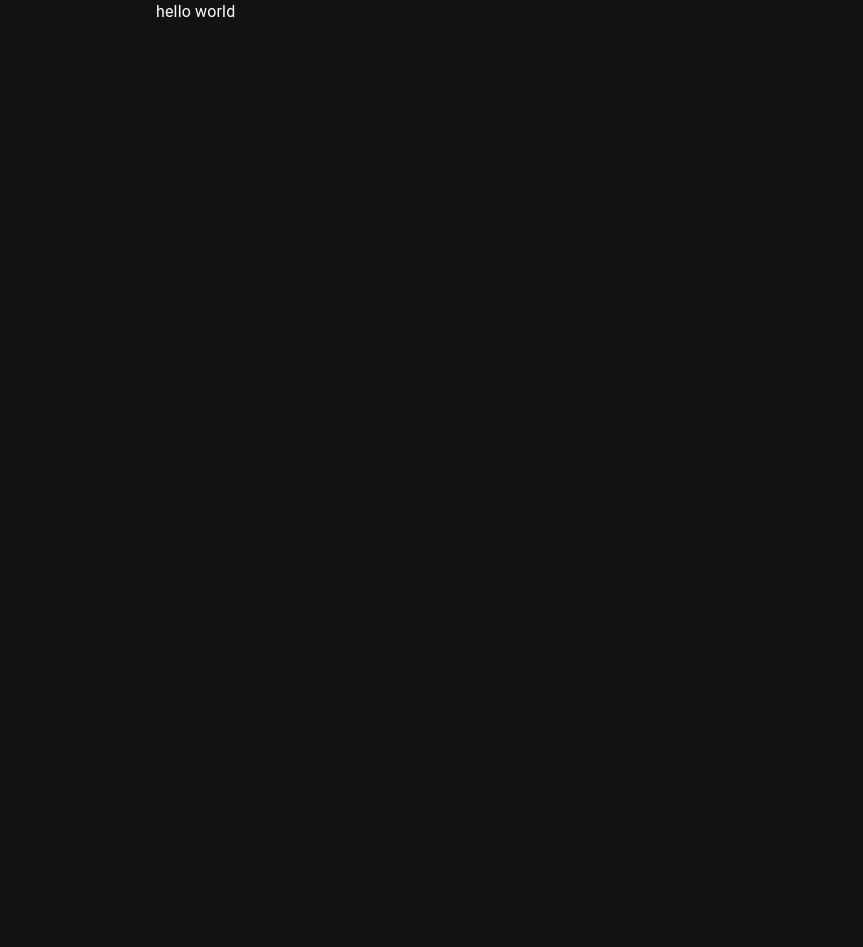
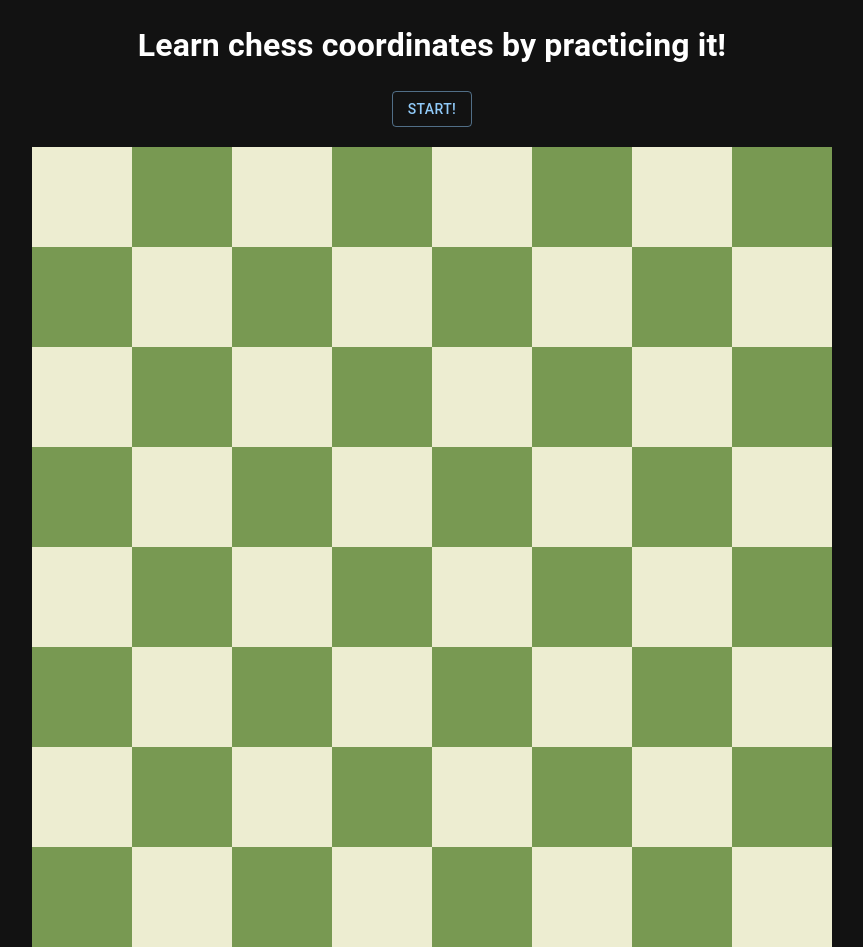
Before and after one commit to kasteckis/chess-coords, a Next.js app: page / in a window 1280 px wide. Shown: the whole page, without its empty margins (208-1071 px from the left). Before the commit the page ends 800 px from the top, so only its background shows below. Built offline with nearby package versions, Linux system fonts and the light colour scheme.

Commit message:
Added chess board

```diff
--- /dev/null
+++ b/components/board/ChessBoard.tsx
@@ -0,0 +1,143 @@
+import React from "react";
+import { Box } from "@mui/material";
+import DarkSquare from "@/components/board/square/DarkSquare";
+import LightSquare from "@/components/board/square/LightSquare";
+
+const ChessBoard = () => {
+  return (
+    <>
+      <Box>
+        <Box
+          sx={{
+            display: "flex",
+            justifyContent: "center",
+            alignItems: "center",
+          }}
+        >
+          <LightSquare />
+          <DarkSquare />
+          <LightSquare />
+          <DarkSquare />
+          <LightSquare />
+          <DarkSquare />
+          <LightSquare />
+          <DarkSquare />
+        </Box>
+        <Box
+          sx={{
+            display: "flex",
+            justifyContent: "center",
+            alignItems: "center",
+          }}
+        >
+          <DarkSquare />
+          <LightSquare />
+          <DarkSquare />
+          <LightSquare />
+          <DarkSquare />
+          <LightSquare />
+          <DarkSquare />
+          <LightSquare />
+        </Box>
+        <Box
+          sx={{
+            display: "flex",
+            justifyContent: "center",
+            alignItems: "center",
+          }}
+        >
+          <LightSquare />
+          <DarkSquare />
+          <LightSquare />
+          <DarkSquare />
+          <LightSquare />
+          <DarkSquare />
+          <LightSquare />
+          <DarkSquare />
+        </Box>
+        <Box
+          sx={{
+            display: "flex",
+            justifyContent: "center",
+            alignItems: "center",
+          }}
+        >
+          <DarkSquare />
+          <LightSquare />
+          <DarkSquare />
+          <LightSquare />
+          <DarkSquare />
+          <LightSquare />
+          <DarkSquare />
+          <LightSquare />
+        </Box>
+        <Box
+          sx={{
+            display: "flex",
+            justifyContent: "center",
+            alignItems: "center",
+          }}
+        >
+          <LightSquare />
+          <DarkSquare />
+          <LightSquare />
+          <DarkSquare />
+          <LightSquare />
+          <DarkSquare />
+          <LightSquare />
+          <DarkSquare />
+        </Box>
+        <Box
+          sx={{
+            display: "flex",
+            justifyContent: "center",
+            alignItems: "center",
+          }}
+        >
+          <DarkSquare />
+          <LightSquare />
+          <DarkSquare />
+          <LightSquare />
+          <DarkSquare />
+          <LightSquare />
+          <DarkSquare />
+          <LightSquare />
+        </Box>
+        <Box
+          sx={{
+            display: "flex",
+            justifyContent: "center",
+            alignItems: "center",
+          }}
+        >
+          <LightSquare />
+          <DarkSquare />
+          <LightSquare />
+          <DarkSquare />
+          <LightSquare />
+          <DarkSquare />
+          <LightSquare />
+          <DarkSquare />
+        </Box>
+        <Box
+          sx={{
+            display: "flex",
+            justifyContent: "center",
+            alignItems: "center",
+          }}
+        >
+          <DarkSquare />
+          <LightSquare />
+          <DarkSquare />
+          <LightSquare />
+          <DarkSquare />
+          <LightSquare />
+          <DarkSquare />
+          <LightSquare />
+        </Box>
+      </Box>
+    </>
+  );
+};
+
+export default ChessBoard;
--- /dev/null
+++ b/components/board/square/DarkSquare.tsx
@@ -0,0 +1,18 @@
+import React from "react";
+
+const squareSize = "100px";
+
+const DarkSquare = () => {
+  return (
+    <div
+      style={{
+        width: squareSize,
+        height: squareSize,
+        backgroundColor: "#789952",
+        display: "inline-block",
+      }}
+    ></div>
+  );
+};
+
+export default DarkSquare;
--- /dev/null
+++ b/components/board/square/LightSquare.tsx
@@ -0,0 +1,18 @@
+import React from "react";
+
+const squareSize = "100px";
+
+const LightSquare = () => {
+  return (
+    <div
+      style={{
+        width: squareSize,
+        height: squareSize,
+        backgroundColor: "#ededd1",
+        display: 'inline-block',
+      }}
+    ></div>
+  );
+};
+
+export default LightSquare;
--- a/pages/index.tsx
+++ b/pages/index.tsx
@@ -1,6 +1,7 @@
 import Head from "next/head";
 import React from "react";
-import { Container } from "@mui/material";
+import { Button, Container } from "@mui/material";
+import ChessBoard from "@/components/board/ChessBoard";
 
 export default function Home() {
   return (
@@ -11,8 +12,17 @@ export default function Home() {
         <meta name="viewport" content="width=device-width, initial-scale=1" />
         <link rel="icon" href="/favicon.ico" />
       </Head>
-      <Container maxWidth="sm">
-        <span>hello world</span>
+      <Container maxWidth="md">
+        <h1 style={{ textAlign: "center" }}>
+          Learn chess coordinates by practicing it!
+        </h1>
+        <Button
+          variant="outlined"
+          style={{ margin: "0 auto", display: "block", marginBottom: "20px" }}
+        >
+          Start!
+        </Button>
+        <ChessBoard />
       </Container>
     </>
   );
```
